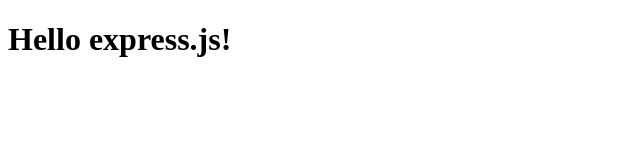
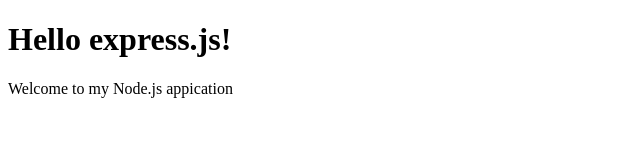
Before and after one commit to rahulbhagat021091/web-server, a website: page public/index.html in a window 1280 px wide. Shown: the whole page, without its empty margins (0-640 px from the left). Drawn offline with Linux system fonts and the light colour scheme.

Commit message:
Update index,html

```diff
--- a/public/index.html
+++ b/public/index.html
@@ -6,5 +6,6 @@
 		</head>
 		<body>
 				<h1>Hello express.js!</h1>
+				<p>Welcome to my Node.js appication</p>
 		</body>
 	</html>
```
